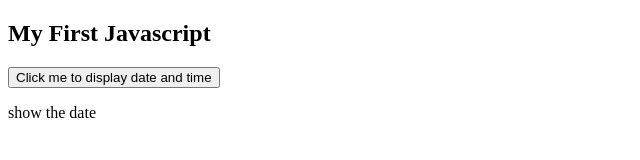
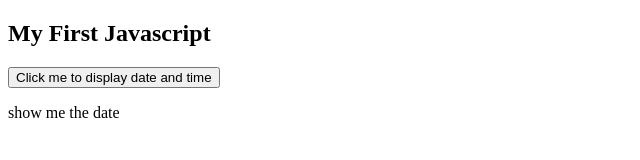
Before and after one commit to dirshudeveloper/JAVASCRIPT-CODE, a plain HTML site: page index.html in a window 1280 px wide. Shown: the full height of the page, 0-640 px from the left. Drawn offline with Linux system fonts and the light colour scheme.

Commit message:
added me

```diff
--- a/index.html
+++ b/index.html
@@ -12,7 +12,7 @@
     <button type="button" onclick="document.getElementById('demo').innerHTML = Date()">
     Click me to display date and time
     </button>
-    <p id = "demo">show the date</p>
+    <p id = "demo">show me the date</p>
 
 
 
```
